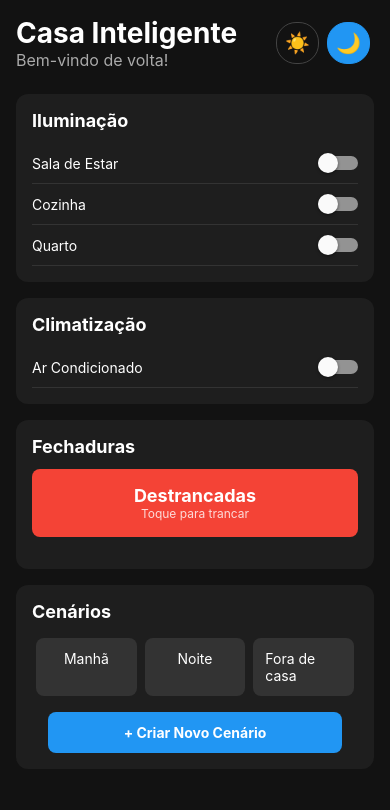
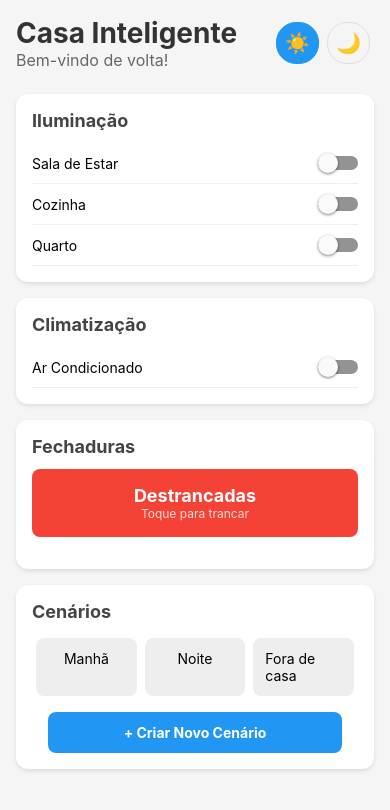
Before and after one commit to m4ttpizz4/Projeto_Auto_Residencial, a React Native app: screen / in a window 390 px wide. Shown: the top 810 px of the page. Built offline with nearby package versions, Linux system fonts and the light colour scheme.

Commit message:
Update App.js

```diff
--- a/App.js
+++ b/App.js
@@ -18,7 +18,7 @@ import {
 
 const AppCasaInteligente = () => {
   const esquemaDeCores = useColorScheme();
-  const [modoEscuro, setModoEscuro] = useState(esquemaDeCores === 'light');
+  const [modoEscuro, setModoEscuro] = useState(esquemaDeCores === 'false');
   const [telaSplashVisivel, setTelaSplashVisivel] = useState(true);
   const [luzSala, setLuzSala] = useState(false);
   const [luzCozinha, setLuzCozinha] = useState(false);
```
